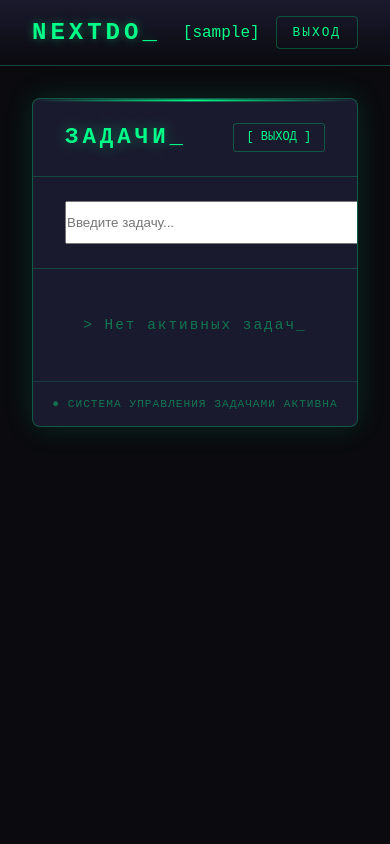
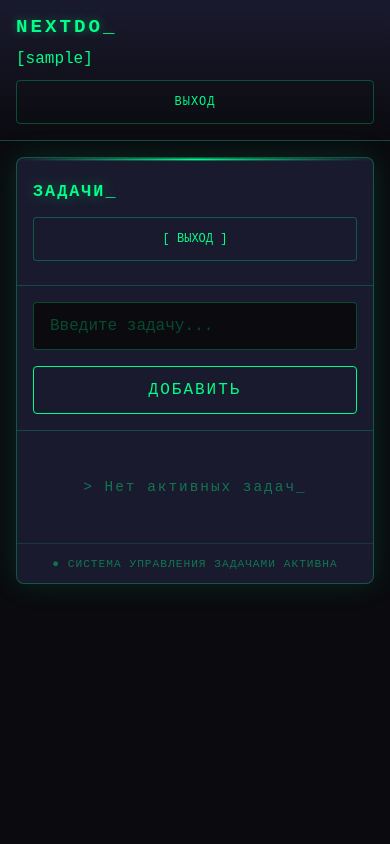
Before and after one commit to LipatovCore/NextDo, a Django app: page /tasks/ in a window 390 px wide. Run offline with Django 5.2, Linux system fonts and the light colour scheme; the visitor is signed in with stand-in values (Sample User, id 1); data that the repository does not hold is empty.

Commit message:
feat(ui): адаптирован интерфейс под мобильные устройства (#14)

```diff
--- a/src/task/forms.py
+++ b/src/task/forms.py
@@ -1,14 +1,17 @@
 from django import forms
+
 from .models import Task
 
 
 class TaskForm(forms.ModelForm):
     class Meta:
         model = Task
-        fields = ['title']
+        fields = ["title"]
         widgets = {
-            'title': forms.TextInput(attrs={
-                'placeholder': 'Введите задачу...',
-                'size': '60',
-            })
+            "title": forms.TextInput(
+                attrs={
+                    "class": "task-input",
+                    "placeholder": "Введите задачу...",
+                }
+            )
         }
--- a/src/templates/base.html
+++ b/src/templates/base.html
@@ -16,6 +16,7 @@
             background: #0a0a0f;
             color: #00ff88;
             min-height: 100vh;
+            overflow-x: hidden;
         }
 
         .header {
@@ -88,6 +89,56 @@
             margin: 0 auto;
         }
 
+        @media (max-width: 768px) {
+            .header {
+                padding: 1rem;
+                flex-direction: column;
+                align-items: flex-start;
+                gap: 0.75rem;
+            }
+
+            .logo {
+                font-size: 1.2rem;
+                letter-spacing: 3px;
+            }
+
+            .user-menu {
+                width: 100%;
+                flex-wrap: wrap;
+                gap: 0.75rem;
+                justify-content: space-between;
+            }
+
+            .user-menu a,
+            .logout-btn {
+                min-height: 44px;
+                padding: 0.75rem 1rem;
+                font-size: 0.75rem;
+                letter-spacing: 1px;
+            }
+
+            .main-content {
+                padding: 1rem;
+            }
+        }
+
+        @media (max-width: 480px) {
+            .user-menu {
+                flex-direction: column;
+                align-items: stretch;
+            }
+
+            .user-menu span {
+                word-break: break-word;
+            }
+
+            .user-menu a,
+            .logout-form,
+            .logout-btn {
+                width: 100%;
+            }
+        }
+
         {% block extra_style %}{% endblock %}
     </style>
 </head>
--- a/src/templates/task/task-list.html
+++ b/src/templates/task/task-list.html
@@ -57,7 +57,8 @@
 }
 
 .task-input {
-    flex: 1;
+    flex: 1 1 auto;
+    min-width: 0;
     padding: 0.8rem 1rem;
     background: #0a0a0f;
     border: 1px solid #00ff8844;
@@ -79,6 +80,7 @@
 }
 
 .add-btn {
+    flex-shrink: 0;
     padding: 0.8rem 1.5rem;
     background: transparent;
     border: 1px solid #00ff88;
@@ -90,6 +92,7 @@
     cursor: pointer;
     transition: all 0.3s ease;
     border-radius: 4px;
+    white-space: nowrap;
 }
 
 .add-btn:hover {
@@ -106,6 +109,7 @@
 .task-item {
     display: flex;
     align-items: center;
+    gap: 1rem;
     padding: 1rem 2rem;
     border-bottom: 1px solid #00ff8822;
     transition: all 0.3s ease;
@@ -148,9 +152,11 @@
 }
 
 .task-text {
-    flex: 1;
+    flex: 1 1 auto;
+    min-width: 0;
     color: #00ff88;
     font-size: 1rem;
+    overflow-wrap: anywhere;
 }
 
 .task-text.completed {
@@ -160,7 +166,9 @@
 
 .task-actions {
     display: flex;
+    flex-shrink: 0;
     gap: 0.5rem;
+    margin-left: auto;
 }
 
 .task-btn {
@@ -216,6 +224,100 @@
     0%, 100% { opacity: 1; }
     50% { opacity: 0.3; }
 }
+
+@media (max-width: 768px) {
+    .task-header,
+    .task-form,
+    .task-item,
+    .empty-state {
+        padding-left: 1rem;
+        padding-right: 1rem;
+    }
+
+    .task-header {
+        flex-direction: column;
+        align-items: stretch;
+        gap: 1rem;
+    }
+
+    .task-title {
+        font-size: 1.2rem;
+        letter-spacing: 3px;
+    }
+
+    .task-form {
+        flex-direction: column;
+    }
+
+    .task-input,
+    .add-btn {
+        width: 100%;
+        min-height: 48px;
+        font-size: 16px;
+    }
+
+    .task-item {
+        flex-wrap: wrap;
+        align-items: flex-start;
+        gap: 0.75rem;
+    }
+
+    .task-checkbox {
+        margin-right: 0;
+        margin-top: 0.2rem;
+        flex-shrink: 0;
+    }
+
+    .task-text {
+        min-width: 0;
+        flex: 1 1 calc(100% - 32px);
+        word-break: break-word;
+    }
+
+    .task-actions {
+        width: 100%;
+        margin-left: 0;
+        flex-wrap: wrap;
+    }
+
+    .task-btn {
+        flex: 1 1 140px;
+        min-height: 44px;
+        display: inline-flex;
+        align-items: center;
+        justify-content: center;
+    }
+}
+
+@media (max-width: 480px) {
+    .task-title {
+        font-size: 1.05rem;
+        letter-spacing: 2px;
+    }
+
+    .task-form {
+        padding-top: 1rem;
+        padding-bottom: 1rem;
+    }
+
+    .task-item {
+        display: grid;
+        grid-template-columns: 24px minmax(0, 1fr);
+    }
+
+    .task-actions {
+        grid-column: 1 / -1;
+        flex-direction: column;
+    }
+
+    .task-btn {
+        width: 100%;
+    }
+
+    .system-status {
+        padding: 0.85rem 1rem;
+    }
+}
 {% endblock %}
 
 {% block content %}
```
Also changed, not shown: src/templates/registration/login.html (+43 -0 lines), src/templates/registration/logout.html (+44 -0 lines).
